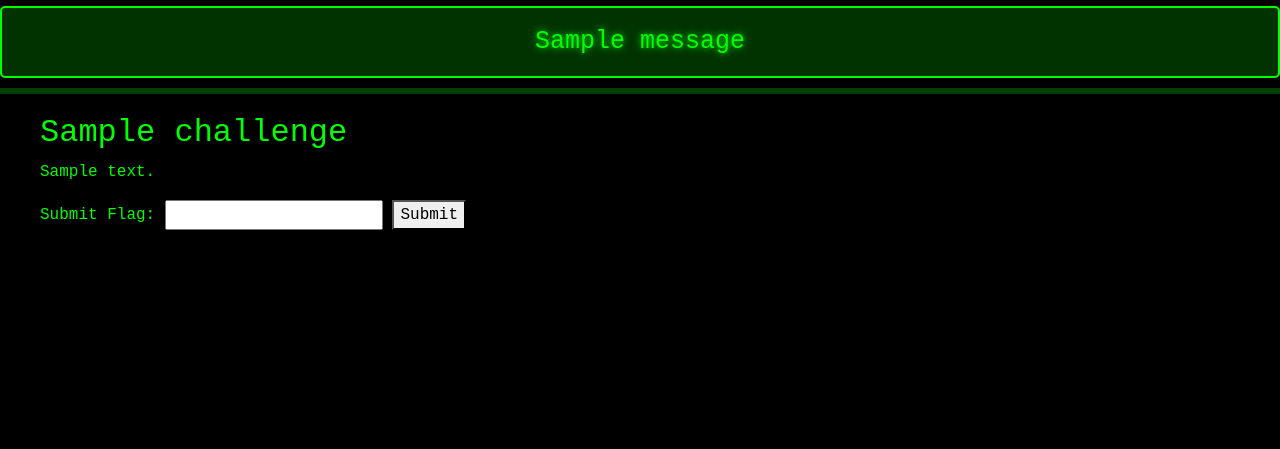
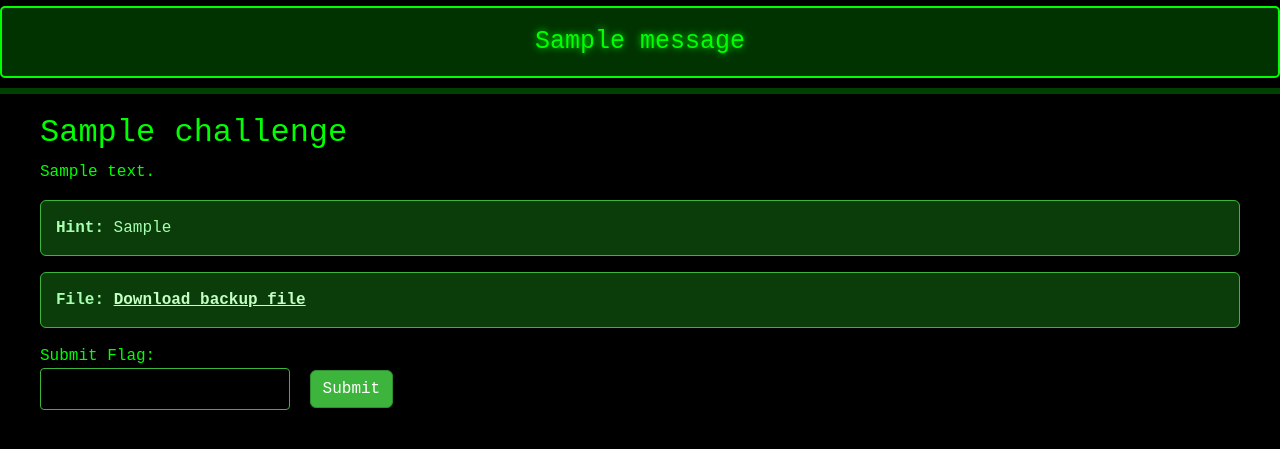
Before and after one commit to AJorja/NewCyber, a Flask app: page /challenge/1 in a window 1280 px wide. Shown: the part 161-610 px from the top of the page. Run offline with Flask 3, Linux system fonts and the light colour scheme; a user stored in the database is signed in; tables that the repository leaves empty hold one stand-in row (values such as "Sample post"); one stand-in notice (Sample message) is shown; some libraries are stand-ins or nearby versions.

Commit message:
turbine changes

```diff
--- a/static/site.css
+++ b/static/site.css
@@ -99,3 +99,36 @@ a:hover {
 .danger {
     color: red;
 }
+
+
+/* Black and Green themed alert box */
+.alert-green-black {
+  background-color: #0b3d0b;   /* dark green background */
+  color: #a8ffb0;              /* light green text */
+  border: 1px solid #3db53d;  /* bright green border */
+  padding: 15px;
+  border-radius: 6px;
+  margin-top: 1em;
+}
+
+.alert-green-black a {
+  color: #c4ffc4;              /* lighter green for links */
+  font-weight: bold;
+  text-decoration: underline;
+}
+
+.alert-green-black a:hover {
+  color: #e0ffe0;
+  text-decoration: none;
+}
+
+/* Optional: style the submit button consistently */
+.btn-success {
+  background-color: #3db53d;
+  border-color: #2d8f2d;
+}
+
+.btn-success:hover {
+  background-color: #2d8f2d;
+  border-color: #1f5c1f;
+}
--- a/templates/turbine.html
+++ b/templates/turbine.html
@@ -4,13 +4,26 @@
 <h2>{{ challenge.challengeTitle }}</h2>
 <p>{{ challenge.description }}</p>
 
-<form method="POST" action="{{ url_for('challenge_page', challenge_id=challenge.id) }}">
-  <label for="flag">Submit Flag:</label>
-  <input type="text" id="flag" name="flag" required>
-  <button type="submit">Submit</button>
+{% if challenge.hint %}
+  <div class="alert-green-black">
+    <strong>Hint:</strong> {{ challenge.hint }}
+  </div>
+{% endif %}
+
+<div class="alert-green-black">
+  <strong>File:</strong>
+  <a href="https://drive.google.com/file/d/124hrEmiFBhbndlku0C_PLhxyedy0A3og/view?usp=drive_link" target="_blank" rel="noopener noreferrer">
+    Download backup file
+  </a>
+</div>
+
+<form method="POST" action="{{ url_for('challenge_page', challenge_id=challenge.id) }}" style="margin-top: 1em;">
+  <label for="flag">Submit Flag:</label><br>
+  <input type="text" id="flag" name="flag" required style="padding: 8px; width: 250px; border-radius: 4px; border: 1px solid #3db53d; background-color: #000; color: #a8ffb0;">
+  <button type="submit" class="btn btn-success" style="margin-left: 10px;">Submit</button>
 </form>
 
 {% if message %}
-  <p>{{ message }}</p>
+  <p style="margin-top: 1em; color: #a8ffb0;">{{ message }}</p>
 {% endif %}
 {% endblock %}
```
